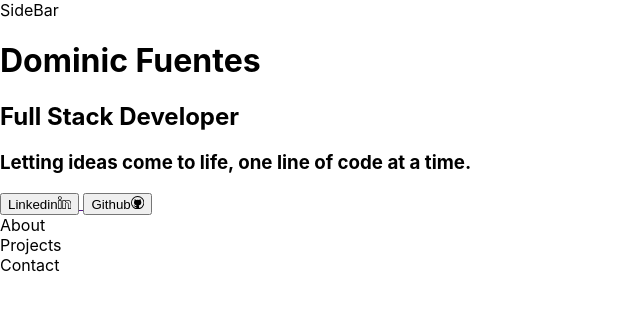
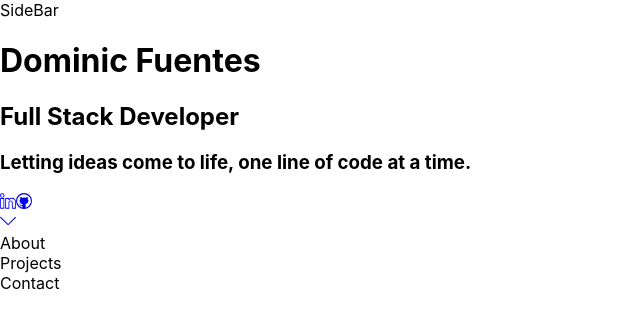
Before and after one commit to fuentesdominic/portfolio, a React (Create React App) app: page / in a window 1280 px wide. Shown: the top 328 px of the page, without its empty margins (0-640 px from the left). Built offline with nearby package versions, Linux system fonts and the light colour scheme.

Commit message:
fix links to personal accounts

```diff
--- a/src/components/header/Header.jsx
+++ b/src/components/header/Header.jsx
@@ -1,7 +1,16 @@
 import { VscGithub } from 'react-icons/vsc';
 import { SlSocialLinkedin } from 'react-icons/sl';
+import { useState } from 'react';
+import { Link } from 'react-router-dom';
+import { SlArrowDown } from 'react-icons/sl';
 
-const Header = () => {
+const Header = ({ onNavClick }) => {
+
+  const [showMenu, setShowMenu] = useState(false);
+
+  const handleMenuClick = () => {
+    setShowMenu(!setShowMenu);
+  }
   return (
     <div className="header">
       <div className="header-div">
@@ -19,8 +28,15 @@ const Header = () => {
           <h3>
             Letting ideas come to life, one line of code at a time.
           </h3>
-          <a href="" target="_blank"><button className="header-linkedin-icon">Linkedin<SlSocialLinkedin /></button> </a>
-          <a href="" target="_blank"><button className="header-github-icon">Github<VscGithub /></button></a>
+        </div>
+        <div className='header-links'>
+          <a className='header-linkdin-icon' href='https://www.linkedin.com/in/dominicfuentes1/' target="_blank"><SlSocialLinkedin />
+          </a>
+          <a className='header-github-icon' href='https://github.com/fuentesdominic' target="_blank"><VscGithub />
+          </a>
+        </div>
+        <div className='scroll-button'>
+          <Link onClick={() => onNavClick('about')}><SlArrowDown /></Link>
         </div>
     </div>
   </div>
```
